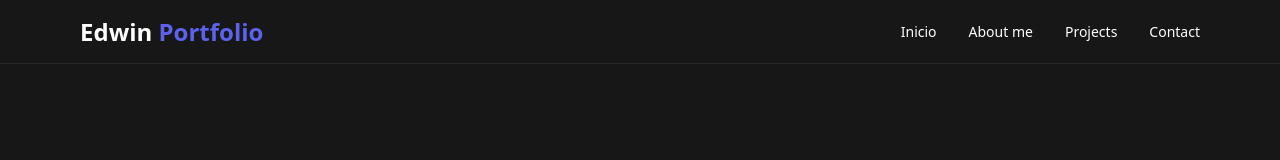
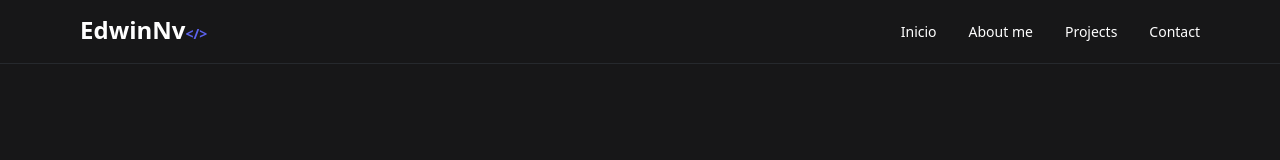
Before and after one commit to edwinnv/my-portfolio, a Next.js app: page / in a window 1280 px wide. Shown: the top 160 px of the page. Built offline with nearby package versions, Linux system fonts and the light colour scheme; what tailwind-hamburgers would draw is missing.

Commit message:
icon portfolio

```diff
--- a/components/Footer.js
+++ b/components/Footer.js
@@ -9,7 +9,7 @@ const Footer = () => {
       <div className="w-full text-white  border-t-1 border-b-1 border-gray-portofolio">
         <div className="flex -tablet:flex-col w-full justify-around py-8">
           <span className=" flex text-white font-poppins h2  mb-3 text-center justify-center ">
-            EdwinNv
+            EdwinNv  <span className='text-purple-portofolio text-sm'>{'</>'} </span>
           </span>
 
           <div className="flex flex-col">
--- a/components/Header.js
+++ b/components/Header.js
@@ -24,7 +24,7 @@ const Header = () => {
         <nav className="flex flex-col w-full h-full  border-b border-b-border-portofolio">
           <div className="flex flex-wrap items-center justify-between h-full px-20 -tablet:px-5">
             <span className="self-center text-white-portofolio h4 font-semibold whitespace-nowrap font-sans">
-              Edwin <span className='text-purple-portofolio'>Portfolio </span>
+              EdwinNv<span className='text-purple-portofolio text-sm'>{'</>'} </span>
             </span>
             <div
               className="hidden md:flex justify-between items-center w-full md:w-auto md:order-1"
```
